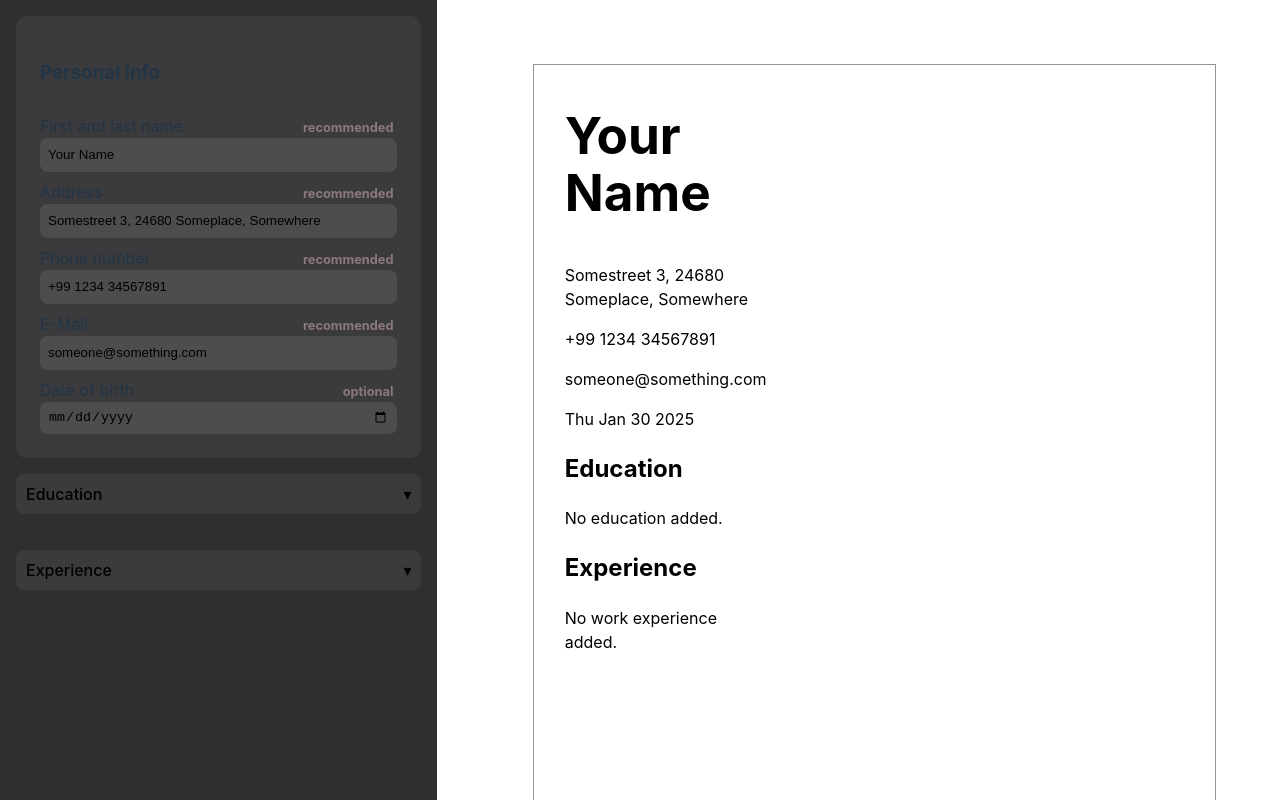
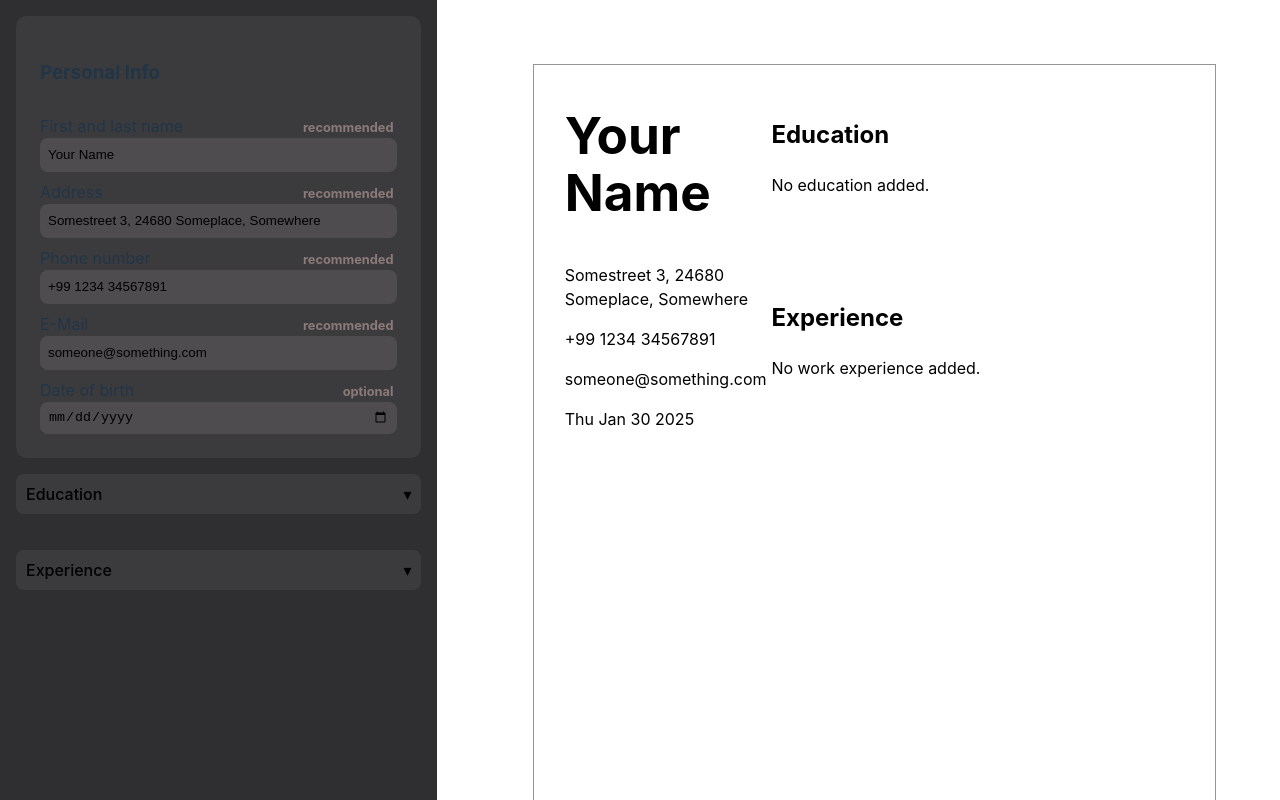
Before and after one commit to FukcThat/cv-generator, a React (Vite) app: page / in a window 1280 px wide. Shown: the top 800 px of the page. Built offline with nearby package versions, Linux system fonts and the light colour scheme.

Commit message:
FIX: Experience and Education-Form editing accessibilty STYLE: Basic resume-page formatting

```diff
--- a/src/components/Resume.jsx
+++ b/src/components/Resume.jsx
@@ -9,11 +9,11 @@ export default function Resume({
   return (
     <div className="resume-page flex-col">
       <div className="resume-layout">
-        <section className="resume-section">
+        <section className="resume-contact">
           <PersonalInfoSection personalInfo={personalInfo} />
         </section>
 
-        <section>
+        <section className="resume-section">
           <h2>Education</h2>
           {educationalInfo.length > 0 ? (
             educationalInfo.map((educationEntry) => (
@@ -33,7 +33,7 @@ export default function Resume({
           )}
         </section>
 
-        <section>
+        <section className="resume-section">
           <h2>Experience</h2>
           {experienceInfo.length > 0 ? (
             experienceInfo.map((experienceEntry) => (
--- a/src/components/Sidebar.jsx
+++ b/src/components/Sidebar.jsx
@@ -124,6 +124,7 @@ export default function Sidebar({
               value={entry}
               className="entry-btn"
               whileDrag={{ scale: 1.05 }}
+              onClick={() => setEditEducation(entry)}
             >
               <motion.div
                 className="drag-handle"
@@ -132,11 +133,7 @@ export default function Sidebar({
               >
                 ∷
               </motion.div>
-              <div
-                key={entry.id}
-                className="entry-title"
-                onClick={() => setEditEducation(entry)}
-              >
+              <div key={entry.id} className="entry-title">
                 {entry.schoolName}
               </div>
             </Reorder.Item>
@@ -192,6 +189,7 @@ export default function Sidebar({
               value={entry}
               className="entry-btn"
               whileDrag={{ scale: 1.05 }}
+              onClick={() => setEditExperience(entry)}
             >
               <motion.div
                 className="drag-handle"
@@ -200,11 +198,7 @@ export default function Sidebar({
               >
                 ∷
               </motion.div>
-              <div
-                key={entry.id}
-                className="entry-title"
-                onClick={() => setEditExperience(entry)}
-              >
+              <div key={entry.id} className="entry-title">
                 {entry.companyName}
               </div>
             </Reorder.Item>
@@ -221,8 +215,8 @@ export default function Sidebar({
               className="collapsible-content"
               initial={{ height: 0, opacity: 0 }}
               animate={{
-                height: editEducation ? "auto" : 0,
-                opacity: editEducation ? 1 : 0,
+                height: editExperience ? "auto" : 0,
+                opacity: editExperience ? 1 : 0,
               }}
               exit={{ height: 0, opacity: 0 }}
               transition={{ duration: 0.3, ease: easeInOut }}
--- a/src/styles/App.css
+++ b/src/styles/App.css
@@ -182,8 +182,6 @@ ul {
 }
 
 .resume-container {
-  display: grid;
-  grid-template-columns: 1fr 3fr;
   margin: 4rem;
   padding-inline: 8mm;
   height: 297mm;
@@ -193,6 +191,18 @@ ul {
   border: 1px solid rgb(148, 149, 149);
 }
 
+.resume-layout {
+  display: grid;
+  grid-template-columns: 1fr 2fr;
+}
+
 .resume-contact {
   gap: 1rem;
+  grid-column: 1;
+  grid-row: span 2;
 }
+
+.resume-section {
+  margin-top: 2rem;
+  grid-column: 2;
+}
```
